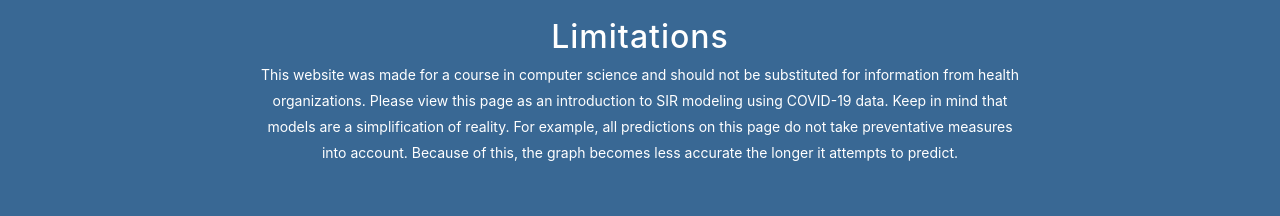
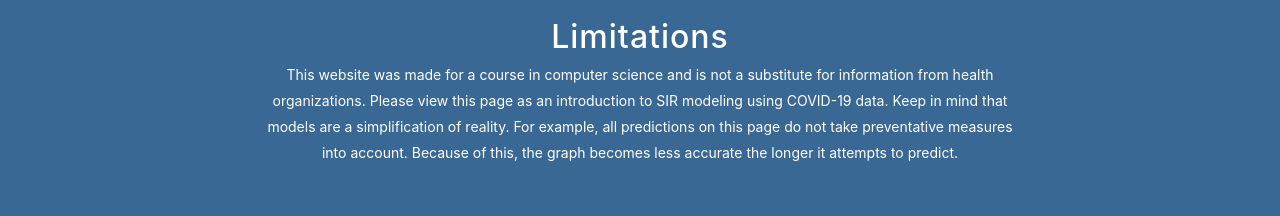
Before and after one commit to balwes/bwest-uggelberg, a website with bundled scripts: page index.html in a window 1280 px wide. Shown: the part 976-1192 px from the top of the page. Built offline with nearby package versions, Linux system fonts and the light colour scheme; no server answers.

Commit message:
Fix wording in page

```diff
--- a/index.html
+++ b/index.html
@@ -37,7 +37,7 @@
 				<h1 class="smaller">Details</h1>
 				<p>The data displayed in this graph follows the SIR model. SIR categorizes humans as either (1) Suspectible, those who can be infected, (2) Infected, those who are infected and can infect others, and (3) Removed, those who have had the disease. Note that "removed" also includes deceased individuals. Prediction is performed when the end date is in the future. It is based on data from the previous few days, check the source code on GitHub for more.</p>
 				<h1 class="smaller">Limitations</h1>
-				<p>This website was made for a course in computer science and should not be substituted for information from health organizations. Please view this page as an introduction to SIR modeling using COVID-19 data. Keep in mind that models are a simplification of reality. For example, all predictions on this page do not take preventative measures into account. Because of this, the graph becomes less accurate the longer it attempts to predict.</p>
+				<p>This website was made for a course in computer science and is not a substitute for information from health organizations. Please view this page as an introduction to SIR modeling using COVID-19 data. Keep in mind that models are a simplification of reality. For example, all predictions on this page do not take preventative measures into account. Because of this, the graph becomes less accurate the longer it attempts to predict.</p>
 			</div>
 		</section>
 
```
